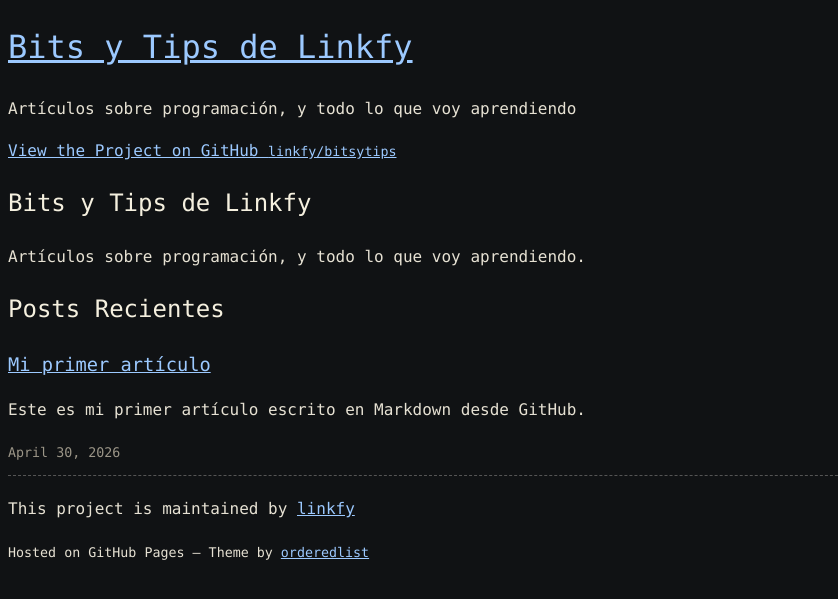
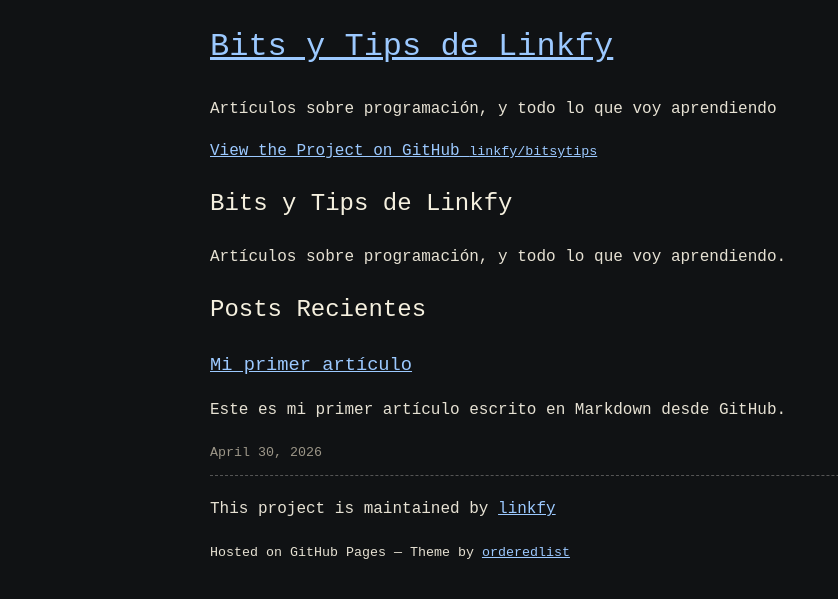
Before and after one commit to linkfy/bitsytips, a Jekyll site: the page built from index.md, in a window 1280 px wide. Shown: the top 599 px of the page, without its empty margins (0-838 px from the left). Built offline with Jekyll 4.4.1, drawn with Linux system fonts in a browser that asks for light colours.

Commit message:
Update theme

```diff
--- a/_config.yml
+++ b/_config.yml
@@ -1,5 +1,6 @@
 title: Bits y Tips de Linkfy
 description: Artículos sobre programación, y todo lo que voy aprendiendo
+baseurl: "/bitsytips"
 
 markdown: kramdown
 highlighter: rouge
--- a/assets/css/style.scss
+++ b/assets/css/style.scss
@@ -5,7 +5,7 @@
 body {
   background: #101214;
   color: #e6e1d3;
-  font-family: "Lucida Console", "Courier New", monospace;
+  font-family: "Courier New", monospace;
   font-size: 16px;
   line-height: 1.65;
 }
@@ -13,6 +13,7 @@ body {
 /* Contenedor principal tipo hoja/bloc */
 .wrapper {
   max-width: 860px;
+  margin: 0 auto;
 }
 
 /* Cabecera simple estilo app antigua */
@@ -24,7 +25,7 @@ body {
 .site-title,
 .site-title:visited {
   color: #f2f2f2;
-  font-family: "Lucida Console", "Courier New", monospace;
+  font-family: "Courier New", monospace;
   font-size: 20px;
   font-weight: normal;
 }
@@ -48,13 +49,13 @@ body {
   background: #181a1d;
   border: 1px solid #3a3d42;
   box-shadow: 6px 6px 0 #070809;
-  padding: 32px;
+  padding: 40px;
 }
 
 /* Títulos */
 h1, h2, h3, h4 {
   color: #f5f0df;
-  font-family: "Lucida Console", "Courier New", monospace;
+  font-family: "Courier New", monospace;
   font-weight: normal;
 }
 
@@ -94,7 +95,7 @@ code {
   border: 1px solid #3a3d42;
   padding: 2px 5px;
   border-radius: 2px;
-  font-family: "Lucida Console", "Courier New", monospace;
+  font-family: "Courier New", monospace;
 }
 
 /* Bloques de código */
```
